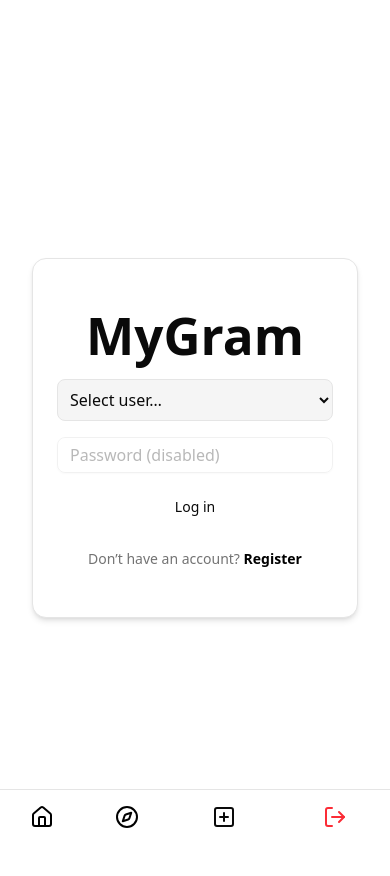
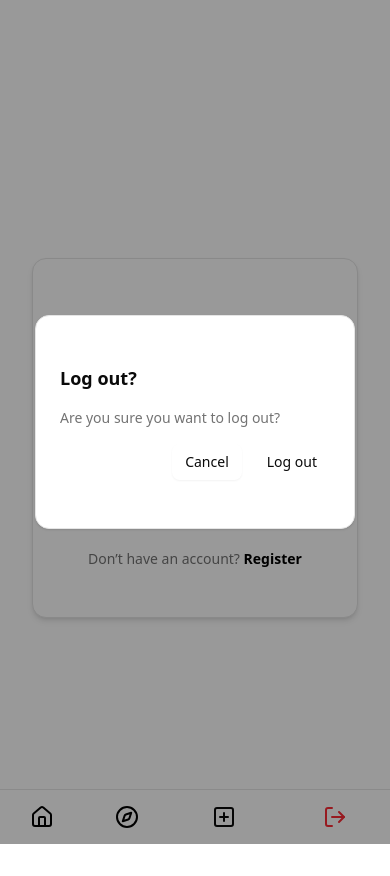
Before and after one commit to JuanAlvin03/instagram-clone, a React app in the folder frontend/: page /login in a window 390 px wide. Both pictures are taken after a click on the button 334 px from the left and 817 px from the top of the page. Built offline with nearby package versions, Linux system fonts and the light colour scheme; the HTML template or start-up script is replaced by a standard one.

Commit message:
created log out conformation
works for bottom nav, but not for side bar, its a bit wonky

```diff
--- /dev/null
+++ b/frontend/src/components/common/LogoutConfirm.tsx
@@ -0,0 +1,34 @@
+import { Button } from "@/components/ui/button"
+import { Card, CardContent } from "@/components/ui/card"
+
+interface LogoutConfirmProps {
+  open: boolean
+  onCancel: () => void
+  onConfirm: () => void
+}
+
+export default function LogoutConfirm({ open, onCancel, onConfirm }: LogoutConfirmProps) {
+  if (!open) return null
+
+  return (
+    <div className="fixed inset-0 bg-black/40 flex items-center justify-center z-50">
+      <Card className="w-80">
+        <CardContent className="p-6 space-y-4">
+          <h2 className="text-lg font-semibold">Log out?</h2>
+          <p className="text-sm text-muted-foreground">
+            Are you sure you want to log out?
+          </p>
+
+          <div className="flex justify-end gap-3">
+            <Button variant="outline" onClick={onCancel}>
+              Cancel
+            </Button>
+            <Button variant="destructive" onClick={onConfirm}>
+              Log out
+            </Button>
+          </div>
+        </CardContent>
+      </Card>
+    </div>
+  )
+}
--- a/frontend/src/components/nav/BottomNav.tsx
+++ b/frontend/src/components/nav/BottomNav.tsx
@@ -4,6 +4,8 @@ import { NavLink, useNavigate } from "react-router-dom"
 import { useAuthContext } from "../../app/AuthProvider"
 import { db } from "../../db"
 import { useEffect, useState } from "react"
+import LogoutConfirm from "../common/LogoutConfirm"
+
 
 interface BottomNavProps {
   onCreateClick: () => void
@@ -14,17 +16,24 @@ const BottomNav = ({ onCreateClick }: BottomNavProps) => {
   const [user, setUser] = useState<any>(null)
   const navigate = useNavigate()
 
+  const [showConfirm, setShowConfirm] = useState(false)
+
+  const handleLogoutClick = () => {
+    setShowConfirm(true)
+  }
+
+  const confirmLogout = () => {
+    setShowConfirm(false)
+    logout()
+    navigate("/login", { replace: true })
+  }
+
   useEffect(() => {
     if (!userId) return
     db.users.get(userId).then(setUser)
   }, [userId])
 
   const currentUsername = user?.username ?? null
-
-  const handleLogout = () => {
-    logout()
-    navigate("/login", { replace: true })
-  }
 
   return (
     <nav className="fixed bottom-0 left-0 right-0 bg-background border-t border-border flex justify-around items-center py-2 md:hidden">
@@ -50,10 +59,17 @@ const BottomNav = ({ onCreateClick }: BottomNavProps) => {
         </NavLink>
       )}
 
-      {/* Logout icon */}
-      <button onClick={handleLogout}>
+      {/* Logout */}
+      <button onClick={handleLogoutClick}>
         <LogOut className="w-6 h-6 text-red-500 hover:text-red-600 transition" />
       </button>
+
+      <LogoutConfirm
+        open={showConfirm}
+        onCancel={() => setShowConfirm(false)}
+        onConfirm={confirmLogout}
+      />
+
     </nav>
   )
 }
--- a/frontend/src/components/nav/MoreMenu.tsx
+++ b/frontend/src/components/nav/MoreMenu.tsx
@@ -1,5 +1,7 @@
 import { Bookmark, LogOut, Settings, UserPlus } from "lucide-react"
 import { Link } from "react-router-dom"
+import { useState } from "react"
+import LogoutConfirm from "../common/LogoutConfirm"
 
 interface MoreMenuProps {
   onClose: () => void
@@ -8,10 +10,15 @@ interface MoreMenuProps {
 }
 
 const MoreMenu = ({ currentUsername, onClose, onLogout }: MoreMenuProps) => {
+  const [showConfirm, setShowConfirm] = useState(false)
+
+  const handleLogoutClick = () => {
+    setShowConfirm(true)
+  }
+
   return (
     <div
       className="absolute bottom-14 left-4 w-48 bg-popover border border-border rounded-xl shadow-lg py-2 z-50"
-      onMouseLeave={onClose}
     >
       <button className="w-full flex items-center gap-3 px-4 py-2 hover:bg-muted transition text-sm">
         <Settings className="w-4 h-4" /> Settings (placeholder)
@@ -28,11 +35,18 @@ const MoreMenu = ({ currentUsername, onClose, onLogout }: MoreMenuProps) => {
       <hr className="my-2 border-border" />
 
       <button
-        onClick={onLogout}
+        onClick={handleLogoutClick}
         className="w-full flex items-center gap-3 px-4 py-2 hover:bg-muted transition text-sm text-red-500"
       >
         <LogOut className="w-4 h-4" /> Log out
       </button>
+
+      <LogoutConfirm
+        open={showConfirm}
+        onCancel={() => setShowConfirm(false)}
+        onConfirm={onLogout}
+      />
+
     </div>
   )
 }
```
